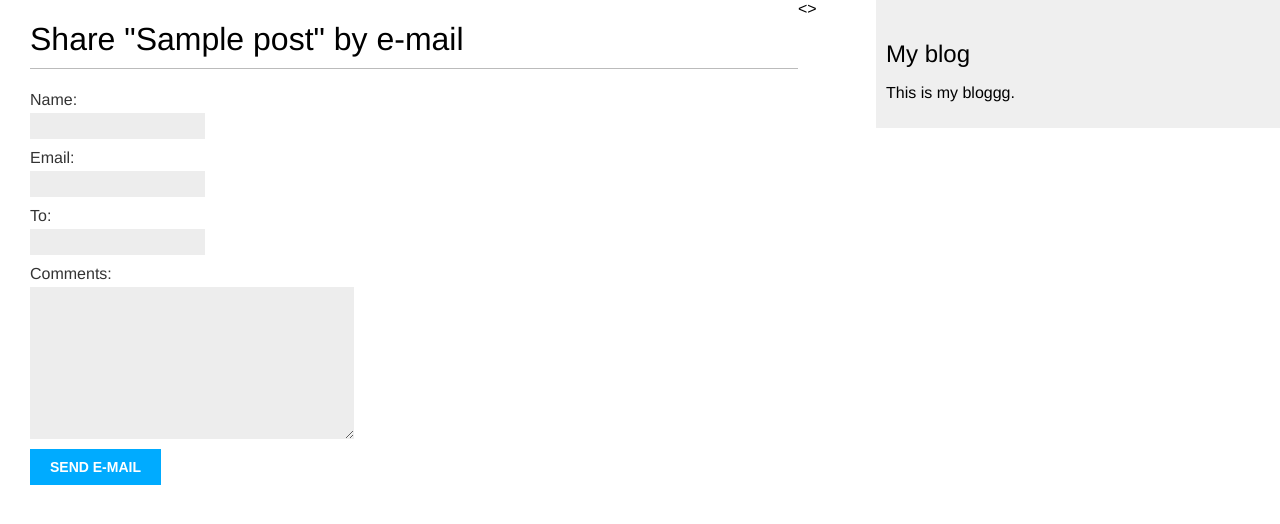
After one commit to MichalGul/Django_projects, a Django app: page /blog/1/share/ in a window 1280 px wide. The commit adds this page. Shown: the top 524 px of the page. Run offline with Django 3.2, Linux system fonts and the light colour scheme; tables that the repository leaves empty hold one stand-in row (values such as "Sample post").

Commit message:
Added send email view

```diff
--- /dev/null
+++ b/blogsite/blog/forms.py
@@ -0,0 +1,8 @@
+from django import forms
+
+class EmailPostForm(forms.Form):
+    name = forms.CharField(max_length=25)
+    email = forms.EmailField()
+    to = forms.EmailField()
+    comments = forms.CharField(required=False,
+                               widget=forms.Textarea)
--- a/blogsite/blog/templates/blog/post/detail.html
+++ b/blogsite/blog/templates/blog/post/detail.html
@@ -7,4 +7,7 @@
         Published {{ post.publish }} by {{ post.author }}
     </p>
     {{ post.body|linebreaks }}
+    <p>
+        <a href="{% url "blog:post_share" post.id %}">Share this post</a>
+    </p>
 {% endblock %}
--- /dev/null
+++ b/blogsite/blog/templates/blog/post/share.html
@@ -0,0 +1,22 @@
+{% extends "blog/base.html" %}
+{% block title %}Share a post{% endblock %}
+{% block content %}
+  {% if sent %}
+    <h1>E-mail successfully sent</h1>
+    <p>
+      "{{ post.title }}" was successfully sent to {{ form.cleaned_data.to }}.
+    </p>
+  {% else %}
+    <h1>Share "{{ post.title }}" by e-mail</h1>
+    <form method="post">
+        {% for field in form %}
+          <div>
+            {{ field.errors }}
+            {{ field.label_tag }} {{ field }}
+          </div>
+        {% endfor %}
+      {% csrf_token %}
+      <input type="submit" value="Send e-mail">
+    </form>
+  {% endif %}
+{% endblock %}
--- a/blogsite/blog/urls.py
+++ b/blogsite/blog/urls.py
@@ -10,5 +10,6 @@ urlpatterns = [
     path('', views.PostListView.as_view(), name='post_list'),
     path('<int:year>/<int:month>/<int:day>/<slug:post>/',
          views.post_detail,
-         name='post_detail')
+         name='post_detail'),
+    path('<int:post_id>/share/', views.post_share, name='post_share')
 ]
--- a/blogsite/blog/views.py
+++ b/blogsite/blog/views.py
@@ -2,6 +2,9 @@ from django.shortcuts import render, get_object_or_404
 from .models import Post
 from django.core.paginator import Paginator, EmptyPage, PageNotAnInteger
 from django.views.generic import ListView
+from .forms import EmailPostForm
+from django.core.mail import send_mail
+from blogsite.settings import EMAIL_HOST_USER
 
 
 # Class based view see urls.py in blog app to usage
@@ -37,3 +40,24 @@ def post_detail(request, year, month, day, post):
                              publish__month=month,
                              publish__day=day)
     return render(request, 'blog/post/detail.html', {'post': post})
+
+
+def post_share(request, post_id):
+    # Retrive post by id
+    post = get_object_or_404(Post, id=post_id, status='published')
+    sent = False
+    if request.method == 'POST':
+        # Form was submited
+        form = EmailPostForm(request.POST)  # from filled with user data
+        if form.is_valid():
+            # Form fields passes validation
+            cd = form.cleaned_data  # If your form data does not validate, cleaned_data will contain only the valid
+            # fields.
+            post_url = request.build_absolute_uri(post.get_absolute_url())
+            subject = f"{cd['name']} recomends your read {post.title}"
+            message = f"Read {post.title} at {post_url} \n\n {cd['name']} 's comments: {cd['comments']}"
+            send_mail(subject, message, EMAIL_HOST_USER, [cd['to']])
+            sent = True
+    else:
+        form = EmailPostForm()  # empty form
+    return render(request, 'blog/post/share.html', {'post': post, 'form': form, 'sent': sent})
```
Also changed, not shown: blogsite/blogsite/settings.py (+7 -0 lines).
